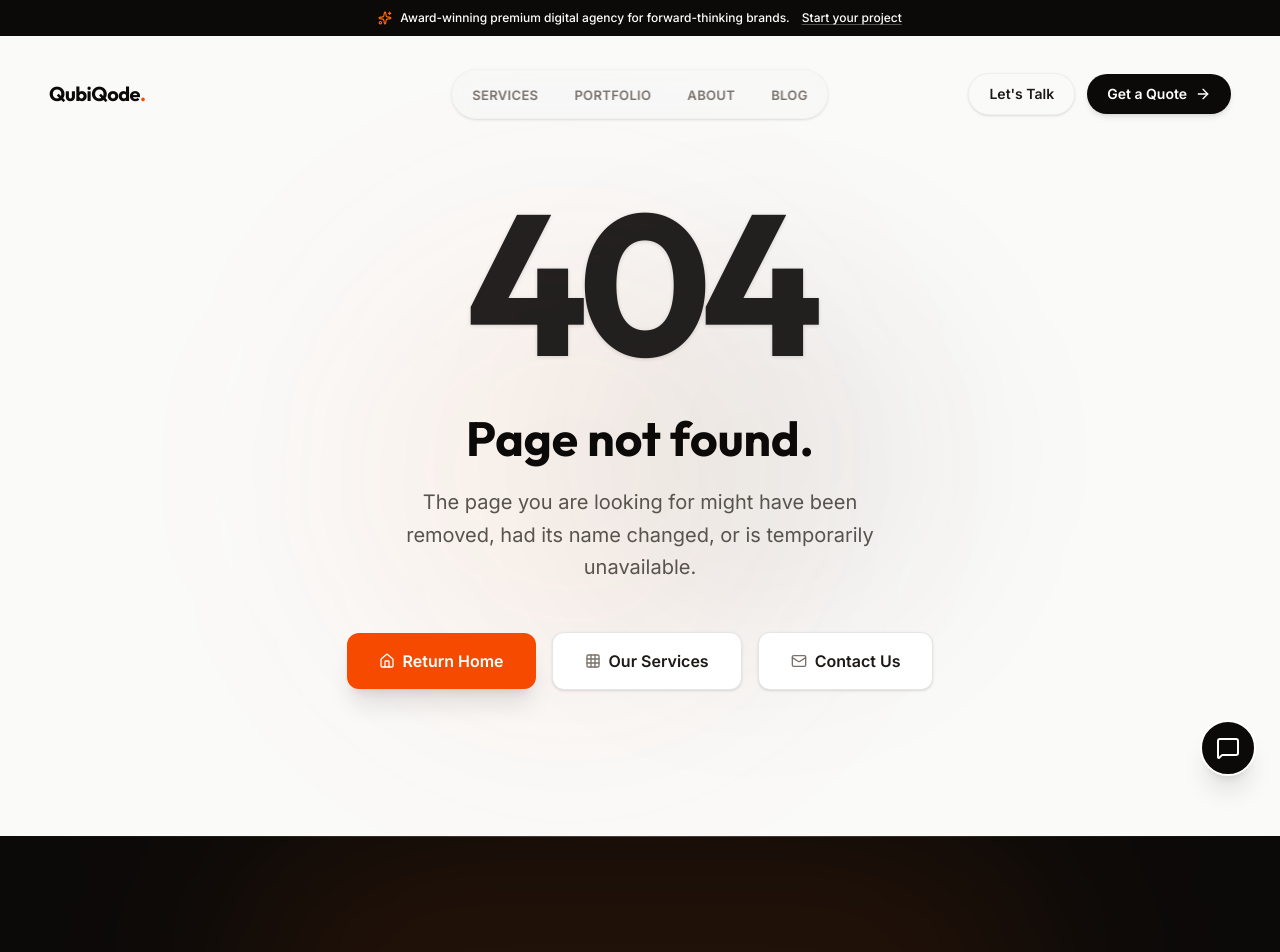
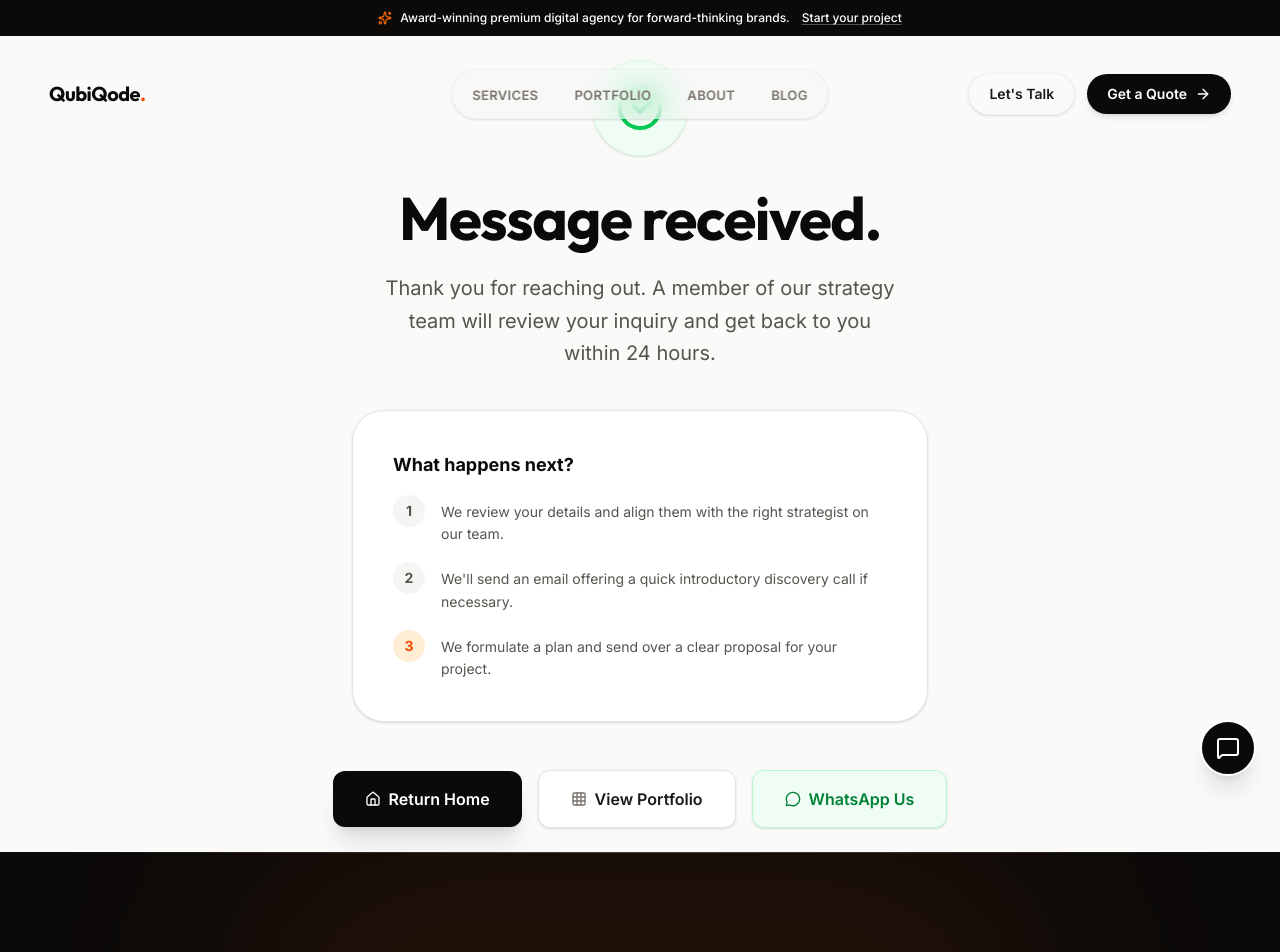
Before and after one commit to qubiqodetech/qubiqode-website, a Next.js app: page /thank-you in a window 1280 px wide. Before the commit this address had no page. Shown: the top 952 px of the page. Built offline with nearby package versions, Linux system fonts and the light colour scheme.

Commit message:
feat: Add animated thank you page
Introduces a dedicated thank you page with subtle animations and a clear success message after form submissions. This enhances user experience by providing immediate visual feedback.

```diff
--- /dev/null
+++ b/app/thank-you/page.tsx
@@ -0,0 +1,124 @@
+"use client";
+
+import { motion } from "motion/react";
+import Link from "next/link";
+import { ArrowRight, CheckCircle, Home, Grid, MessageCircle } from "lucide-react";
+
+export default function ThankYouPage() {
+  return (
+    <main className="min-h-screen bg-stone-50 flex items-center justify-center p-6 relative overflow-hidden selection:bg-orange-200">
+
+      {/* Background Subtle Gradient */}
+      <div className="absolute inset-0 bg-[radial-gradient(ellipse_at_top,_var(--tw-gradient-stops))] from-orange-100/40 via-stone-50 to-stone-50 pointer-events-none" />
+
+      <div className="relative z-10 max-w-2xl w-full text-center">
+
+         <motion.div
+           initial={{ scale: 0 }}
+           animate={{ scale: 1 }}
+           transition={{
+             type: "spring",
+             stiffness: 260,
+             damping: 20,
+             duration: 0.6
+           }}
+           className="w-24 h-24 bg-green-50 rounded-full flex items-center justify-center mx-auto mb-8 shadow-sm border border-green-100"
+         >
+            <motion.div
+              initial={{ opacity: 0, scale: 0.5 }}
+              animate={{ opacity: 1, scale: 1 }}
+              transition={{ delay: 0.3, duration: 0.4 }}
+            >
+               <CheckCircle className="w-12 h-12 text-green-500" />
+            </motion.div>
+         </motion.div>
+
+         <motion.h1
+           initial={{ opacity: 0, y: 20 }}
+           animate={{ opacity: 1, y: 0 }}
+           transition={{ duration: 0.6, delay: 0.1 }}
+           className="font-display text-4xl md:text-5xl lg:text-6xl font-bold text-stone-950 mb-6 tracking-tight"
+         >
+            Message received.
+         </motion.h1>
+
+         <motion.p
+           initial={{ opacity: 0, y: 20 }}
+           animate={{ opacity: 1, y: 0 }}
+           transition={{ duration: 0.6, delay: 0.2 }}
+           className="text-lg md:text-xl text-stone-600 mb-10 max-w-lg mx-auto leading-relaxed"
+         >
+            Thank you for reaching out. A member of our strategy team will review your inquiry and get back to you within 24 hours.
+         </motion.p>
+
+         {/* Next Steps Card */}
+         <motion.div
+           initial={{ opacity: 0, y: 20 }}
+           animate={{ opacity: 1, y: 0 }}
+           transition={{ duration: 0.6, delay: 0.3 }}
+           className="bg-white border border-stone-200 rounded-[2rem] p-8 md:p-10 shadow-sm max-w-xl mx-auto mb-12 text-left"
+         >
+            <h3 className="font-bold text-stone-950 mb-4 text-lg">What happens next?</h3>
+            <ul className="space-y-4">
+              <li className="flex items-start gap-4">
+                 <div className="w-8 h-8 rounded-full bg-stone-100 flex items-center justify-center shrink-0 text-stone-600 font-bold text-sm">
+                   1
+                 </div>
+                 <p className="text-stone-600 text-sm mt-1.5 leading-relaxed">
+                   We review your details and align them with the right strategist on our team.
+                 </p>
+              </li>
+              <li className="flex items-start gap-4">
+                 <div className="w-8 h-8 rounded-full bg-stone-100 flex items-center justify-center shrink-0 text-stone-600 font-bold text-sm">
+                   2
+                 </div>
+                 <p className="text-stone-600 text-sm mt-1.5 leading-relaxed">
+                   We&apos;ll send an email offering a quick introductory discovery call if necessary.
+                 </p>
+              </li>
+              <li className="flex items-start gap-4">
+                 <div className="w-8 h-8 rounded-full bg-orange-100 flex items-center justify-center shrink-0 text-orange-600 font-bold text-sm">
+                   3
+                 </div>
+                 <p className="text-stone-600 text-sm mt-1.5 leading-relaxed">
+                   We formulate a plan and send over a clear proposal for your project.
+                 </p>
+              </li>
+            </ul>
+         </motion.div>
+
+         <motion.div
+           initial={{ opacity: 0, y: 20 }}
+           animate={{ opacity: 1, y: 0 }}
+           transition={{ duration: 0.6, delay: 0.4 }}
+           className="flex flex-col sm:flex-row items-center justify-center gap-4"
+         >
+            <Link
+              href="/"
+              className="w-full sm:w-auto inline-flex items-center justify-center px-8 py-4 rounded-xl bg-stone-950 text-white font-semibold shadow-xl hover:bg-stone-800 hover:-translate-y-0.5 transition-all duration-300 group"
+            >
+              <Home className="w-4 h-4 mr-2" />
+              Return Home
+            </Link>
+            <Link
+              href="/services"
+              className="w-full sm:w-auto inline-flex items-center justify-center px-8 py-4 rounded-xl bg-white text-stone-900 border border-stone-200 font-semibold shadow-sm hover:bg-stone-50 hover:border-stone-300 hover:-translate-y-0.5 transition-all duration-300"
+            >
+              <Grid className="w-4 h-4 mr-2 text-stone-500" />
+              View Portfolio
+            </Link>
+            <Link
+              href="https://wa.me/1234567890" // Placeholder WhatsApp link
+              target="_blank"
+              rel="noopener noreferrer"
+              className="w-full sm:w-auto inline-flex items-center justify-center px-8 py-4 rounded-xl bg-green-50 text-green-700 border border-green-200 font-semibold shadow-sm hover:bg-green-100 hover:border-green-300 hover:-translate-y-0.5 transition-all duration-300"
+            >
+              <MessageCircle className="w-4 h-4 mr-2" />
+              WhatsApp Us
+            </Link>
+         </motion.div>
+      </div>
+
+    </main>
+  );
+}
```
